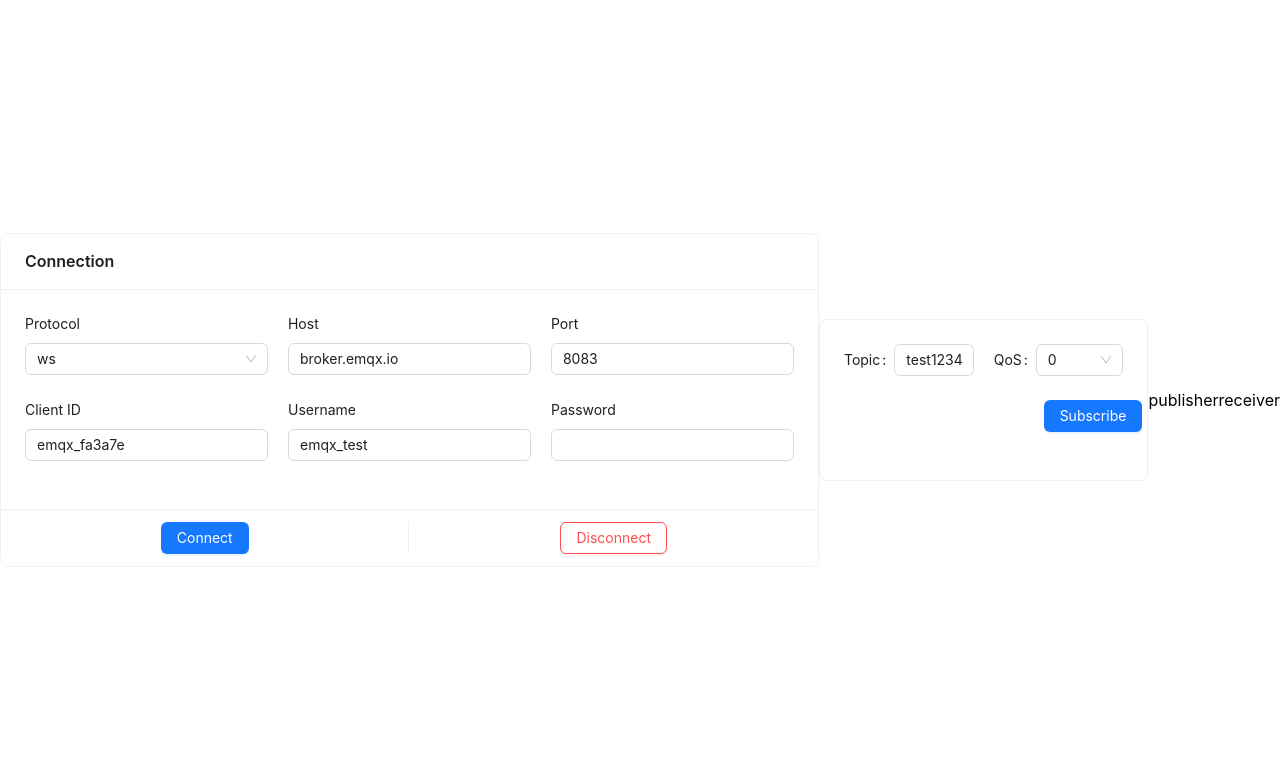
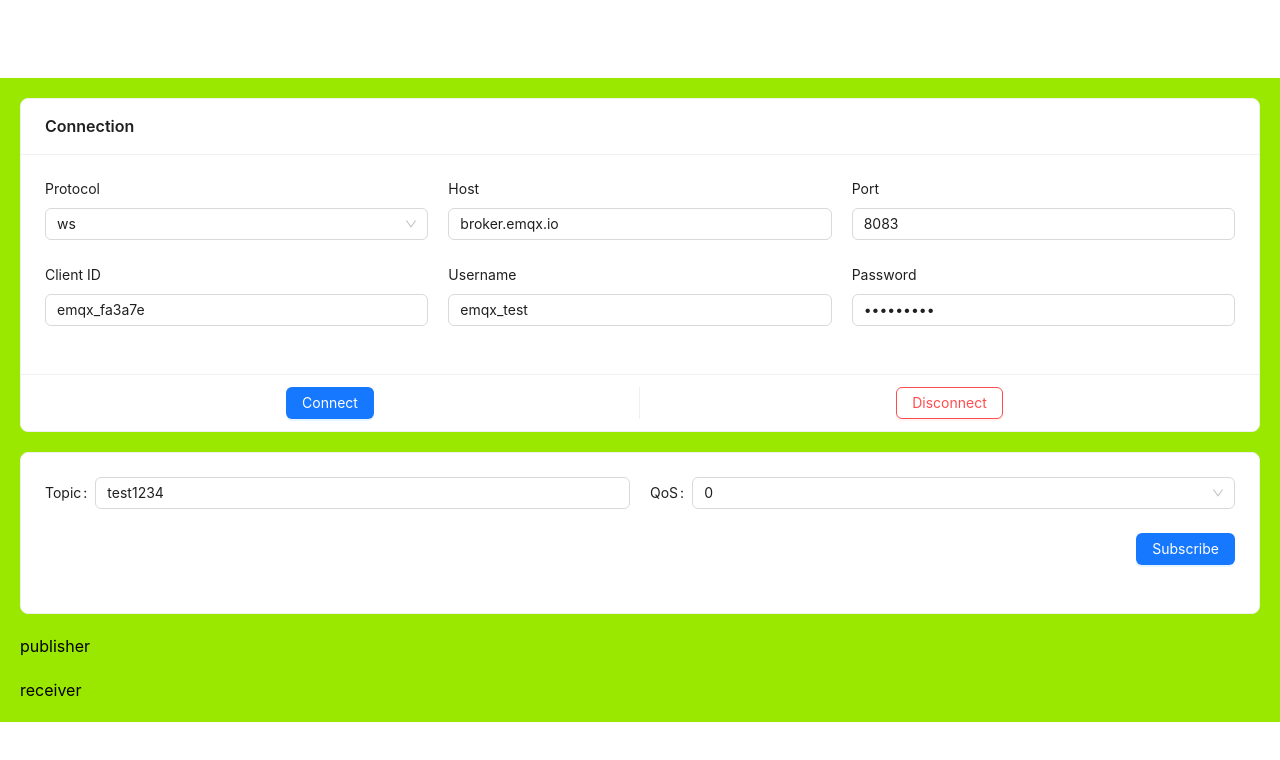
Before and after one commit to JEONG-JI-HEON/mqtt-study, a React (Vite) app: page / in a window 1280 px wide. Shown: the top 760 px of the page. Built offline with nearby package versions, Linux system fonts and the light colour scheme.

Commit message:
디자인 추가, connection 체크

```diff
--- a/src/components/Connection.jsx
+++ b/src/components/Connection.jsx
@@ -9,6 +9,7 @@ const Connection = ({ connect, disconnect, connectStatus }) => {
 
   const [form] = Form.useForm();
   const randomLet = Math.random().toString(16).substring(2, 8);
+  // const randomLet = "e71e9a"; // dev
 
   // console.log(form);
 
@@ -19,6 +20,7 @@ const Connection = ({ connect, disconnect, connectStatus }) => {
     port: 8083,
     username: "emqx_test",
     userword: "emqx_test",
+    password: "emqx_test",
   };
 
   console.log(option);
@@ -90,7 +92,7 @@ const Connection = ({ connect, disconnect, connectStatus }) => {
           </Col>
           <Col span={8}>
             <Form.Item label="Password" name="password">
-              <Input />
+              <Input type="password" />
             </Form.Item>
           </Col>
         </Row>
--- a/src/pages/MainPage/MainPage.jsx
+++ b/src/pages/MainPage/MainPage.jsx
@@ -6,6 +6,8 @@ import Receiver from "../../components/Receiver";
 import Subscriber from "../../components/Subscriber";
 
 import { QosOption } from "../../data/option";
+
+import styles from "./mainPage.module.scss";
 
 const qosOption = [
   {
@@ -26,7 +28,7 @@ const MainPage = () => {
   const [client, setClient] = useState(null);
   const [isSubed, setIsSubed] = useState(false);
   const [payload, setPayload] = useState({});
-  const [connectStatus, setConnectStatus] = useState("Connect"); // Connect, Connecting, Connected
+  const [connectStatus, setConnectStatus] = useState("Connect"); // Connect, Connecting, Connected, Reconnecting
 
   useEffect(() => {
     if (client) {
@@ -34,12 +36,29 @@ const MainPage = () => {
         setConnectStatus("Connected");
         console.log("연결 성공");
       });
+
+      client.on("error", (err) => {
+        console.error("연결 오류: ", err);
+        client.end();
+      });
+
+      client.on("reconnect", () => {
+        setConnectStatus("Reconnecting");
+      });
+
+      client.on("message", (topic, message) => {
+        const payload = { topic, message: message.toString() };
+        setPayload(payload);
+        console.log(`received message: ${message} from topic: ${topic}`);
+      });
     }
   }, [client]);
 
   const mqttConnect = (host, mqttOption) => {
-    setConnectStatus("Connecting");
-    setClient(mqtt.connect(host, mqttOption));
+    if (!client) {
+      setConnectStatus("Connecting");
+      setClient(mqtt.connect(host, mqttOption));
+    }
   };
 
   const mqttDisconnect = () => {
@@ -48,6 +67,7 @@ const MainPage = () => {
         client.end(false, () => {
           setConnectStatus("Connect");
           console.log("연결 끊김");
+          setClient(null);
         });
       } catch (err) {
         console.log("연결 에러", err);
@@ -57,7 +77,12 @@ const MainPage = () => {
 
   const mqttSub = (subscription) => {
     if (client) {
-      console.log(subscription);
+      // console.log(subscription);
+      const { topic, qos } = subscription;
+      client.subscribe(topic, { qos }, () => {
+        console.log("구독 성공");
+        setIsSubed(true);
+      });
     }
   };
   const mqttUnSub = (subscription) => {
@@ -67,14 +92,14 @@ const MainPage = () => {
   };
 
   return (
-    <>
+    <div className={styles["main"]}>
       <Connection connect={mqttConnect} disconnect={mqttDisconnect} connectStatus={connectStatus} />
       <QosOption.Provider value={qosOption}>
         <Subscriber sub={mqttSub} unSub={mqttUnSub} showUnSub={isSubed} />
         <Publisher />
       </QosOption.Provider>
       <Receiver />
-    </>
+    </div>
   );
 };
 
--- a/src/pages/MainPage/mainPage.module.scss
+++ b/src/pages/MainPage/mainPage.module.scss
@@ -0,0 +1,8 @@
+.main {
+  display: flex;
+  flex-direction: column;
+  gap: 20px;
+  background-color: rgb(154, 231, 0);
+  padding: 20px;
+  box-sizing: border-box;
+}
```
